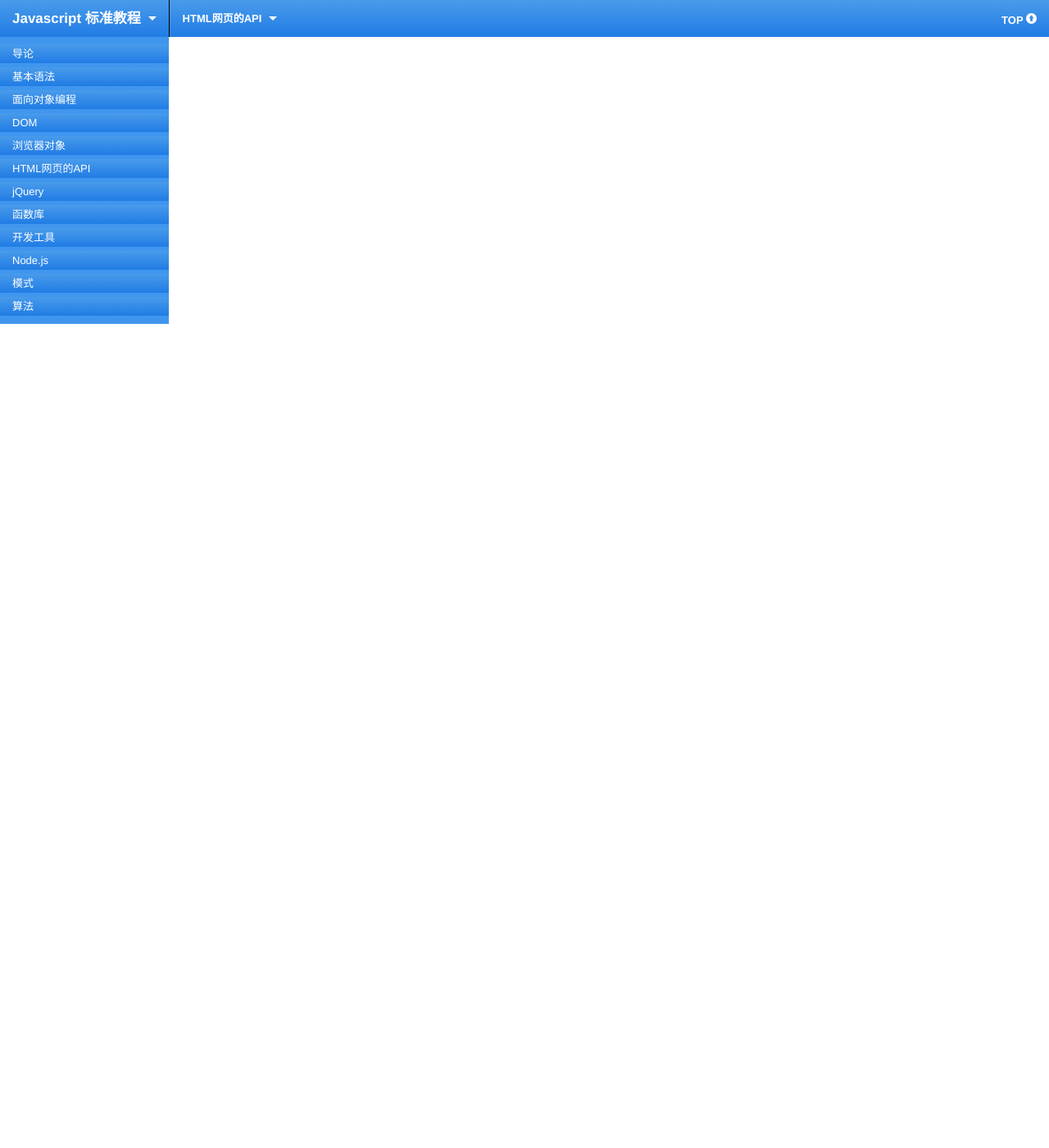
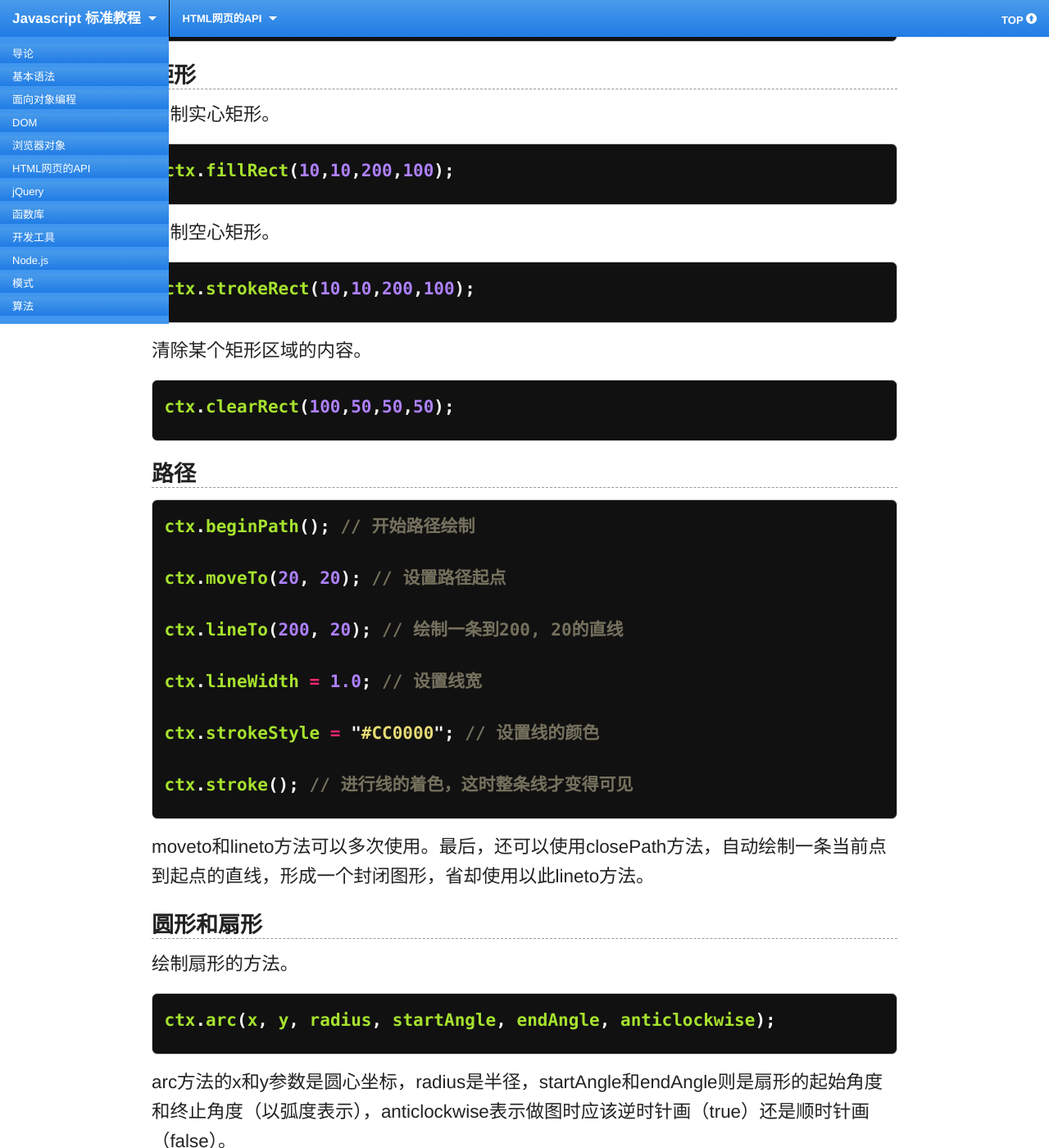
Before and after one commit to ruanyf/jstutorial, a Jekyll site: the page built from htmlapi/canvas.md, in a window 1280 px wide and 1400 px high, scrolled down 1578 px. Shown: the whole window at 82% size. Built offline with Jekyll 4.4.1, drawn with Linux system fonts in a browser that asks for light colours; Markdown is read by kramdown in place of the engine named in the settings; some of the changed text lies outside the part shown.

Commit message:
edit htmlapi/canvas

```diff
--- a/htmlapi/canvas.md
+++ b/htmlapi/canvas.md
@@ -3,8 +3,265 @@
 layout: page
 date: 2012-11-21
 category: htmlapi
-modifiedOn: 2012-11-21
+modifiedOn: 2013-01-25
 ---
+
+## 概述
+
+Canvas API用于网页实时生成图像。
+
+它的优点是：减少HTTP请求数，减少下载的数据，加快网页载入时间，可以对图像进行实时处理。
+
+它建立在canvas网页元素的基础上。
+
+{% highlight html %}
+
+<canvas id="myCanvas" width="400" height="200">
+	您的浏览器不支持canvas！
+</canvas>
+
+{% endhighlight %}
+
+## 新建canvas
+
+首先获取canvas的DOM对象。
+
+{% highlight javascript %}
+
+var canvas = document.getElementById('myCanvas');
+
+{% endhighlight %}
+
+然后，检查浏览器是否支持Canvas API，方法是看有没有部署getContext方法。
+
+{% highlight javascript %}
+
+if (canvas.getContext) {
+
+}
+
+{% endhighlight %}
+
+接下来，使用getContext('2d')方法，初始化2D图像上下文环境。
+
+{% highlight javascript %}
+
+var ctx = canvas.getContext('2d');
+
+{% endhighlight %}
+
+这样就可以生成平面图像了。
+
+## 绘图
+
+### 颜色
+
+设置填充颜色。
+
+{% highlight javascript %}
+
+ctx.fillStyle = "#000000"; // 设置填充色为黑色
+
+{% endhighlight %}
+
+### 矩形
+
+绘制实心矩形。
+
+{% highlight javascript %}
+
+ctx.fillRect(10,10,200,100);
+
+{% endhighlight %}
+
+绘制空心矩形。
+
+{% highlight javascript %}
+
+ctx.strokeRect(10,10,200,100);
+
+{% endhighlight %}
+
+清除某个矩形区域的内容。
+
+{% highlight javascript %}
+
+ctx.clearRect(100,50,50,50);
+
+{% endhighlight %}
+
+### 路径
+
+{% highlight javascript %}
+
+ctx.beginPath(); // 开始路径绘制
+
+ctx.moveTo(20, 20); // 设置路径起点
+
+ctx.lineTo(200, 20); // 绘制一条到200, 20的直线
+
+ctx.lineWidth = 1.0; // 设置线宽
+
+ctx.strokeStyle = "#CC0000"; // 设置线的颜色
+
+ctx.stroke(); // 进行线的着色，这时整条线才变得可见
+
+{% endhighlight %}
+
+moveto和lineto方法可以多次使用。最后，还可以使用closePath方法，自动绘制一条当前点到起点的直线，形成一个封闭图形，省却使用以此lineto方法。
+
+### 圆形和扇形
+
+绘制扇形的方法。
+
+{% highlight javascript %}
+
+ctx.arc(x, y, radius, startAngle, endAngle, anticlockwise);
+
+{% endhighlight %}
+
+arc方法的x和y参数是圆心坐标，radius是半径，startAngle和endAngle则是扇形的起始角度和终止角度（以弧度表示），anticlockwise表示做图时应该逆时针画（true）还是顺时针画（false）。
+
+绘制实心的圆形。
+
+{% highlight javascript %}
+
+ctx.beginPath();
+
+ctx.arc(60, 60, 50, 0, Math.PI*2, true);
+
+ctx.fillStyle = "#000000";
+
+ctx.fill();
+
+{% endhighlight %}
+
+绘制空心圆形。
+
+{% highlight javascript %}
+
+ctx.beginPath();
+
+ctx.arc(60, 60, 50, 0, Math.PI*2, true);
+
+ctx.lineWidth = 1.0;
+
+ctx.strokeStyle = "#000";
+
+ctx.stroke();
+
+{% endhighlight %}
+
+### 文本
+
+{% highlight javascript %}
+
+ctx.font = "Bold 20px Arial"; // 设置字体
+
+ctx.textAlign = "left"; // 设置对齐方式
+
+ctx.fillStyle = "#008600"; // 设置填充颜色
+
+ctx.fillText("Treehouse Rocks!", 10, 50); // 设置字体内容，以及在画布上的位置
+
+{% endhighlight %}
+
+fillText方法不支持文本断行，即所有文本出现在一行内。所以，如果你要生成多行文本，只有调用多次fillText方法。
+
+### 插入图像
+
+可以在画布内插入图像文件。
+
+{% highlight javascript %}
+
+var img = new Image();
+
+img.src = "image.png";
+
+ctx.drawImage(img, 0, 0); // 设置对应的图像对象，以及它在画布上的位置
+
+{% endhighlight %}
+
+由于图像的载入需要时间，drawImage方法只能在图像完全载入后才能调用，因此上面的代码需要改写。
+
+{% highlight javascript %}
+
+var img = new Image();
+
+img.onload = function() {
+	ctx.drawImage(img, 10, 10);
+}
+
+img.src = "image.png";
+
+{% endhighlight %}
+
+### 渐变
+
+设置渐变色。
+
+{% highlight javascript %}
+
+var myGradient = ctx.createLinearGradient(0, 0, 0, 160);
+
+myGradient.addColorStop(0, "#BABABA");
+
+myGradient.addColorStop(1, "#636363");
+
+{% endhighlight %}
+
+createLinearGradient方法的参数是(x1, y1, x2, y2)，其中x1和y1是起点坐标，x2和y2是终点坐标。通过不同的坐标值，可以生成从上至下、从左到右的渐变等等。
+
+使用方法如下：
+
+{% highlight javascript %}
+
+ctx.fillStyle = myGradient;
+ctx.fillRect(10,10,200,100);
+
+{% endhighlight %}
+
+### 阴影
+
+{% highlight javascript %}
+
+ctx.shadowOffsetX = 10; // 设置水平位移
+
+ctx.shadowOffsetY = 10; // 设置垂直位移
+
+ctx.shadowBlur = 5; // 设置模糊度
+
+ctx.shadowColor = "rgba(0,0,0,0.5)"; // 设置阴影颜色
+
+ctx.fillStyle = "#CC0000";
+ctx.fillRect(10,10,200,100);
+
+{% endhighlight %}
+
+## 保存和恢复上下文
+
+save方法用于保存上下文环境，restore方法用于恢复到上一次保存的上下文环境。
+
+{% highlight javascript %}
+
+ctx.save();
+
+ctx.shadowOffsetX = 10;
+ctx.shadowOffsetY = 10;
+ctx.shadowBlur = 5;
+ctx.shadowColor = "rgba(0,0,0,0.5)";
+
+ctx.fillStyle = "#CC0000";
+ctx.fillRect(10,10,150,100);
+
+ctx.restore();
+
+ctx.fillStyle = "#000000";
+ctx.fillRect(180,10,150,100);
+
+{% endhighlight %}
+
+上面的代码一共绘制了两个矩形，前一个有阴影，后一个没有。
 
 ## 转化图像文件到Canvas
 
```
Also changed, not shown: other parts of htmlapi/canvas.md (+1 -0 lines), grammar/object.md (+13 -2 lines), oop/encapsulation.md (+7 -1 lines).
